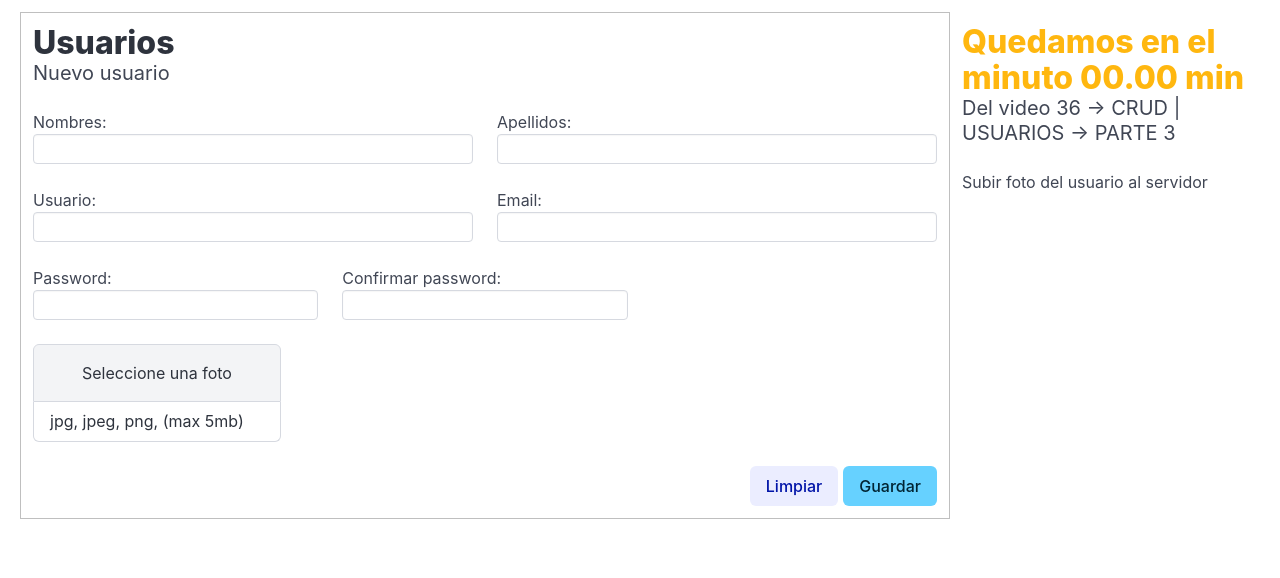
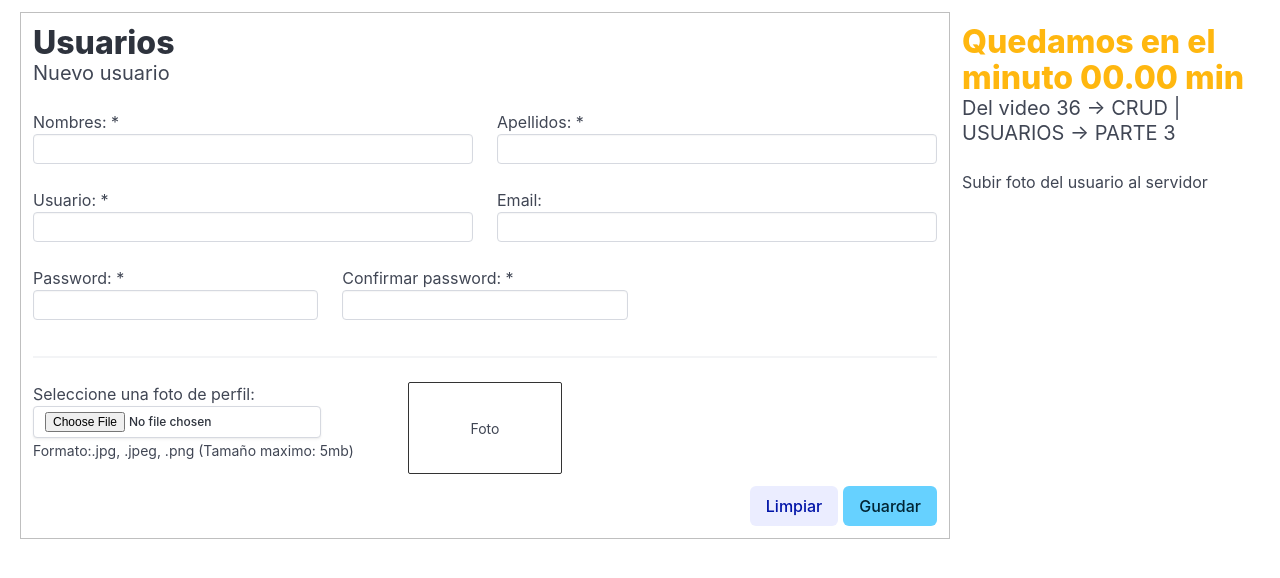
Before and after one commit to pbon7477/sis004, a PHP site: page /CRUD/userNew/ in a window 1280 px wide. Shown: the part 52-630 px from the top of the page. Run offline with PHP 8.4, Linux system fonts and the light colour scheme.

Commit message:
04. CRUD → MVC  | PHP - MySQL     - Se añadio la funcionalidad para previsualizar     la imagen de perfil antes de almacenarla.

```diff
--- a/app/views/content/userNew-view.php
+++ b/app/views/content/userNew-view.php
@@ -24,7 +24,7 @@
                         <!-- Nombre usuario -->
                         <div class="column is-6">
                             <div class="control">
-                                <label for="usuario_nombre">Nombres:</label>
+                                <label for="usuario_nombre">Nombres: *</label>
                                 <input class="input is-small" type="text" pattern="[a-zA-ZáéíóúÁÉÍÓÚñÑ ]{3,40}" name="usuario_nombre" id="usuario_nombre" maxlength="40" required>
                             </div>
                         </div>
@@ -32,7 +32,7 @@
                         <!-- Apellido usuario -->
                         <div class="column is-6">
                             <div class="control">
-                                <label for="usuario_apellido">Apellidos:</label>
+                                <label for="usuario_apellido">Apellidos: *</label>
                                 <input class="input is-small" type="text" pattern="[a-zA-ZáéíóúÁÉÍÓÚñÑ ]{3,40}" name="usuario_apellido" id="usuario_apellido" required>
                             </div>
                         </div>
@@ -40,52 +40,64 @@
 
                     <div class="columns">
 
+                        <!-- Usuario usuario -->
                         <div class="column is-6">
                             <div class="control">
-                                <label for="usuario_usuario">Usuario:</label>
+                                <label for="usuario_usuario">Usuario: *</label>
                                 <input class="input is-small" type="text" pattern="[a-zA-ZáéíóúÁÉÍÓÚñÑ ]{3,40}" name="usuario_usuario" id="usuario_usuario" maxlength="40" required>
                             </div>
                         </div>
 
+                        <!-- Usuario Emal -->
                         <div class="column is-6">
                             <div class="control">
-                                <label for="email">Email:</label>
-                                <input class="input is-small" type="text" pattern="[a-zA-Z0-9._%+\-]+@[a-zA-Z0-9.\-]+\.[a-zA-Z]{2,}" name="usuario_email" id="usuario_email" maxlength="30" required>
+                                <label for="email">Email: </label>
+                                <input class="input is-small" type="text" pattern="[a-zA-Z0-9._%+\-]+@[a-zA-Z0-9.\-]+\.[a-zA-Z]{2,}" name="usuario_email" id="usuario_email" maxlength="30" >
                             </div>
                         </div>
 
                     </div>
 
                     <div class="columns">
+                        <!-- Usuario Password 1 -->
                         <div class="column is-4">
                             <div class="control">
-                                <label for="usuario_clave_1">Password:</label>
+                                <label for="usuario_clave_1">Password: *</label>
                                 <input class="input is-small" type="password" name="usuario_clave_1" pattern="[a-zA-Z0-9$@.\-]{6,100}" id="usuario_clave_1" maxlength="100" required>
                             </div>
                         </div>
 
+                        <!-- Usuario Password 2 -->
                         <div class="column is-4">
                             <div class="control">
-                                <label for="usuario_clave_2">Confirmar password:</label>
+                                <label for="usuario_clave_2">Confirmar password: *</label>
                                 <input class="input is-small" type="password" name="usuario_clave_2" pattern="[a-zA-Z0-9$@.\-]{6,100}" id="usuario_clave_2" maxlength="100" required>
                             </div>
                         </div>
 
 
                     </div>
+                    <hr>
 
                     <div class="columns">
-                        <div class="column is-4">
-                            <div class="file has-name is-boxed">
-                                <label for="usuario_foto" class="file-label">
-                                    <input class="file-input is-small" type="file" name="usuario_foto" id="usuario_foto" accept=".jpg, .png, .jpeg">
-                                    <span class="file-cta">
-                                        <span class="file-label">Seleccione una foto</span>
-                                    </span>
-                                    <span class="file-name">jpg, jpeg, png, (max 5mb)</span>
-                                </label>
+                        <!-- Usuario Foto -->
+                        <div class="column is-5" >
+                            <div class="control">
+                                <label for="usuario_foto" class="file-label">Seleccione una foto de perfil:</label>
+                                <input class="button  is-small" type="file" name="usuario_foto" id="usuario_foto" value="" accept=".jpg, .png, .jpeg">
                             </div>
+                            <small class="">Formato:.jpg, .jpeg, .png (Tamaño maximo: 5mb)</small>
                         </div>
+
+                        <!-- Usuario Ouput foto -->
+                        <div class="column is-2 is-flex is-justify-content-center is-align-items-center mt-3"  style="border:1px solid #333; border-radius: 2px;">
+                            <output class="is-rounded" id="imagePreview">
+                            <small>Foto</small>
+                            </output>
+
+                        </div>
+
+
                     </div>
 
 
@@ -94,11 +106,13 @@
                         <div class="column is-12">
 
                             <div class="is-flex is-justify-content-end" style="gap: 5px;">
-                                <button class="button is-link is-light " type="reset">Limpiar</button>
+                                <button class="button is-link is-light " type="reset" id="limpiar">Limpiar</button>
                                 <button class="button is-info" type="submit">Guardar</button>
                             </div>
 
                         </div>
+
+
                     </div>
 
                 </form>
@@ -122,3 +136,5 @@
 
     </div>
 </div>
+
+<script src="<?= APP_URL;?>app/views/js/mostrar_imagen_seleccionada.js"></script>
--- /dev/null
+++ b/app/views/js/mostrar_imagen_seleccionada.js
@@ -0,0 +1,77 @@
+/* <!-- script para mostrar imagen seleccionada--> */
+
+//let imagenDefault = '<img src="http://localhost/CRUD/app/views/img/default.png" alt="" width="120px">';
+let imagenDefault = '<small>Foto</small>';
+
+let outputDiv = document.querySelector('#imagePreview');
+
+
+
+
+document.getElementById('usuario_foto').addEventListener('change', mostrarImagenSeleccionada, false);
+
+function mostrarImagenSeleccionada(e) {
+  // Obtener los archivos seleccionados
+  let archivosSeleccionados = e.target.files;
+
+  // Iterar sobre los archivos seleccionados
+  for (let i = 0; i < archivosSeleccionados.length; i++) {
+    let archivo = archivosSeleccionados[i];
+
+    // Verificar que el archivo sea una imagen
+    if (!archivo.type.match("image.*")) {
+      continue;
+    }
+
+    // Crear un objeto FileReader para leer el archivo
+    let lectorDeArchivo = new FileReader();
+
+    // Establecer la función que se ejecutará cuando se haya leído el archivo
+    lectorDeArchivo.onload = function (e) {
+      // Mostrar la imagen en el contenedor de salida
+      outputDiv.innerHTML = '';
+      outputDiv.innerHTML = `
+      <div>
+      <img class="" src="${e.target.result}" alt="" width="150px" />
+      </div>
+      <div class="is-flex is-justify-content-end">
+      <button type="button" class="tag is-small is-secondary " onclick="cancelarImagen()">cancelar</button>
+      </div>
+      `;
+
+
+
+
+
+    };
+
+    // Leer el archivo como una URL de datos
+    lectorDeArchivo.readAsDataURL(archivo);
+  }
+}
+
+
+/* end script para mostrar imagen seleccionada */
+
+
+// Vaciar output de la imagen al pulsar el boton limpiar
+let btnLimpiar = document.querySelector('#limpiar')
+btnLimpiar.addEventListener('click', ()=>{
+  outputDiv.innerHTML = imagenDefault;
+})
+
+//Vaciar el output de la imagen al realizar submit
+document.querySelector('.FormularioAjax').addEventListener('submit',()=>{
+  outputDiv.innerHTML = imagenDefault;
+})
+
+
+
+
+//boton cancelar imagen en la imagen
+
+function cancelarImagen(){
+  outputDiv.innerHTML='';
+  outputDiv.innerHTML = imagenDefault;
+  document.querySelector('#usuario_foto').value = '';
+}
```
Also changed, not shown: app/Controllers/UserController.php (line endings or trailing spaces), app/views/fotos/Flower_1745116995.jpeg (added), app/views/fotos/Juan_1745109879.jpeg (added), app/views/fotos/Kim_1745117089.jpeg (added), app/views/fotos/juan_1745116719.jpeg (added), app/views/img/default.png (added).
